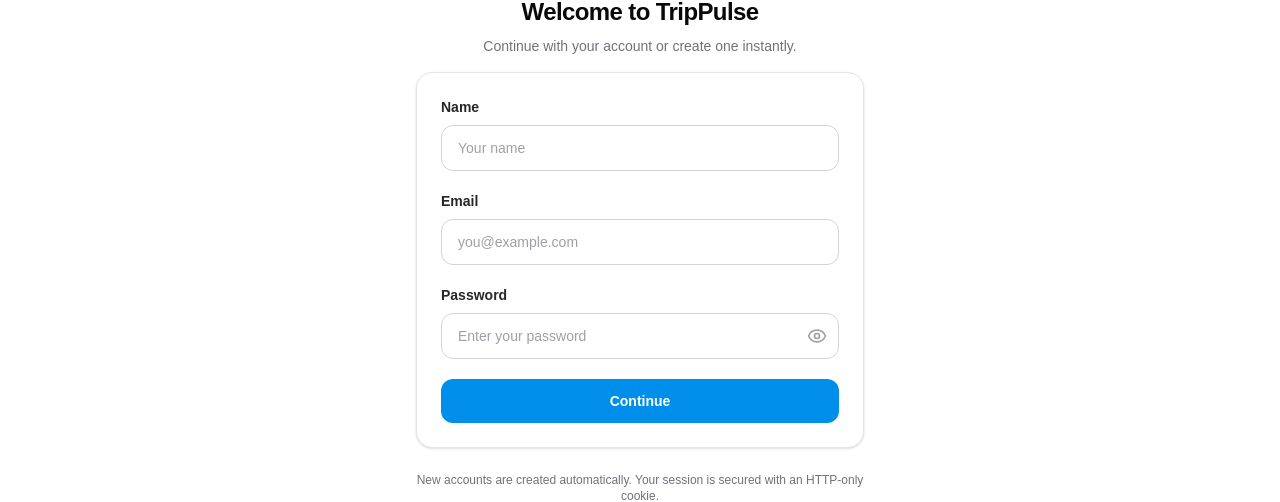
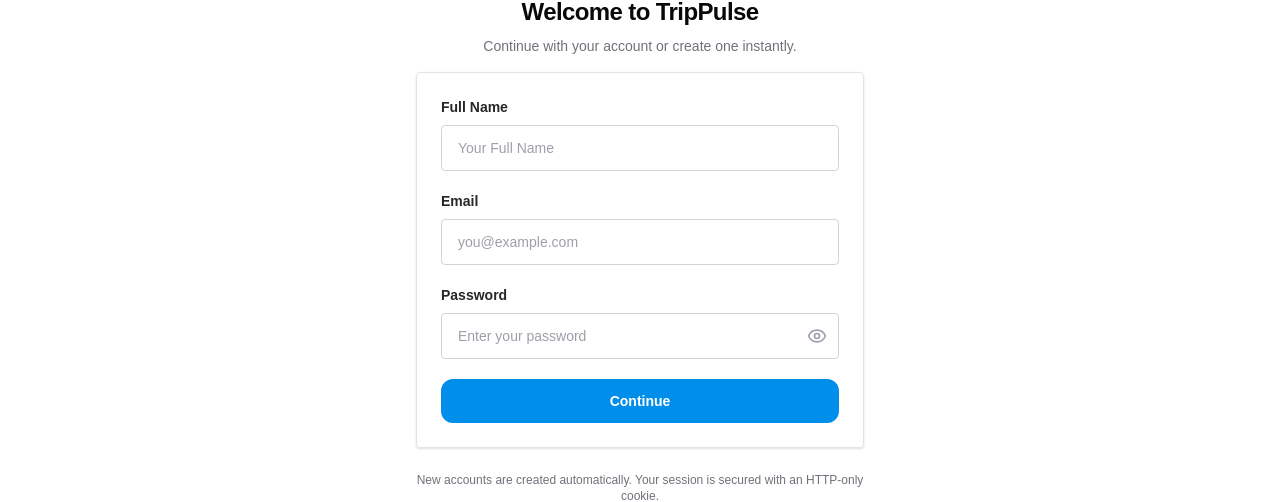
Before and after one commit to md-faizanahmad/trip_pulse, a Next.js app: page /login in a window 1280 px wide. Shown: the part 131-633 px from the top of the page. Built offline with nearby package versions, Linux system fonts and the light colour scheme; no server answers.

Commit message:
refactor: simplify login form input style fix

```diff
--- a/src/components/auth/LoginForm.tsx
+++ b/src/components/auth/LoginForm.tsx
@@ -31,14 +31,14 @@ export default function LoginForm() {
   return (
     <form
       onSubmit={handleSubmit}
-      className="space-y-5 rounded-2xl border border-zinc-200 bg-white p-6 shadow-sm"
+      className="space-y-5 rounded-sm border border-zinc-200 p-6 shadow-sm"
     >
       <div>
         <label
           htmlFor="name"
           className="mb-2 block text-sm font-semibold text-zinc-800"
         >
-          Name
+          Full Name
         </label>
         <input
           id="name"
@@ -47,10 +47,10 @@ export default function LoginForm() {
           autoComplete="name"
           value={name}
           onChange={(event) => setName(event.target.value)}
-          placeholder="Your name"
+          placeholder="Your Full Name"
           disabled={isLoading}
           required
-          className="w-full rounded-xl border border-zinc-300 px-4 py-3 text-sm text-zinc-950 outline-none transition placeholder:text-zinc-400 focus:border-(--destination-primary) focus:ring-2 focus:ring-(--destination-primary)/20 disabled:cursor-not-allowed disabled:bg-zinc-50"
+          className="w-full rounded-sm border border-zinc-300 px-4 py-3 text-sm text-zinc-950 outline-none transition placeholder:text-zinc-400 focus:border-(--destination-primary) focus:ring-2 focus:ring-(--destination-primary)/20 disabled:cursor-not-allowed disabled:bg-zinc-50"
         />
       </div>
 
@@ -71,7 +71,7 @@ export default function LoginForm() {
           placeholder="you@example.com"
           disabled={isLoading}
           required
-          className="w-full rounded-xl border border-zinc-300 px-4 py-3 text-sm text-zinc-950 outline-none transition placeholder:text-zinc-400 focus:border-(--destination-primary) focus:ring-2 focus:ring-(--destination-primary)/20 disabled:cursor-not-allowed disabled:bg-zinc-50"
+          className="w-full rounded-sm border border-zinc-300 px-4 py-3 text-sm text-zinc-950 outline-none transition placeholder:text-zinc-400 focus:border-(--destination-primary) focus:ring-2 focus:ring-(--destination-primary)/20 disabled:cursor-not-allowed disabled:bg-zinc-50"
         />
       </div>
       <PasswordField
--- a/src/components/auth/PasswordField.tsx
+++ b/src/components/auth/PasswordField.tsx
@@ -37,7 +37,7 @@ export default function PasswordField({
           placeholder="Enter your password"
           disabled={disabled}
           required
-          className="w-full rounded-xl border border-zinc-300 px-4 py-3 pr-11 text-sm text-zinc-950 outline-none transition placeholder:text-zinc-400 focus:border-(--destination-primary) focus:ring-2 focus:ring-(--destination-primary)/20 disabled:cursor-not-allowed disabled:bg-zinc-50"
+          className="w-full rounded-sm border border-zinc-300 px-4 py-3 pr-11 text-sm text-zinc-950 outline-none transition placeholder:text-zinc-400 focus:border-(--destination-primary) focus:ring-2 focus:ring-(--destination-primary)/20 disabled:cursor-not-allowed disabled:bg-zinc-50"
         />
 
         <button
```
